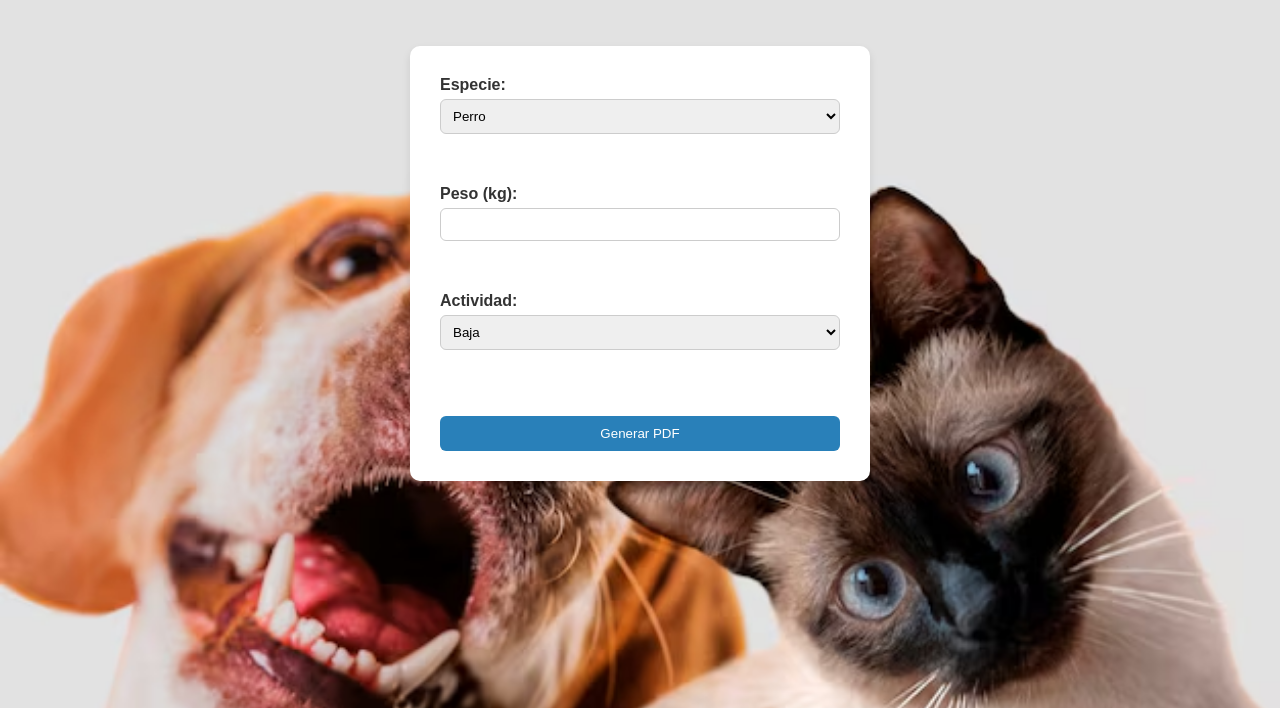
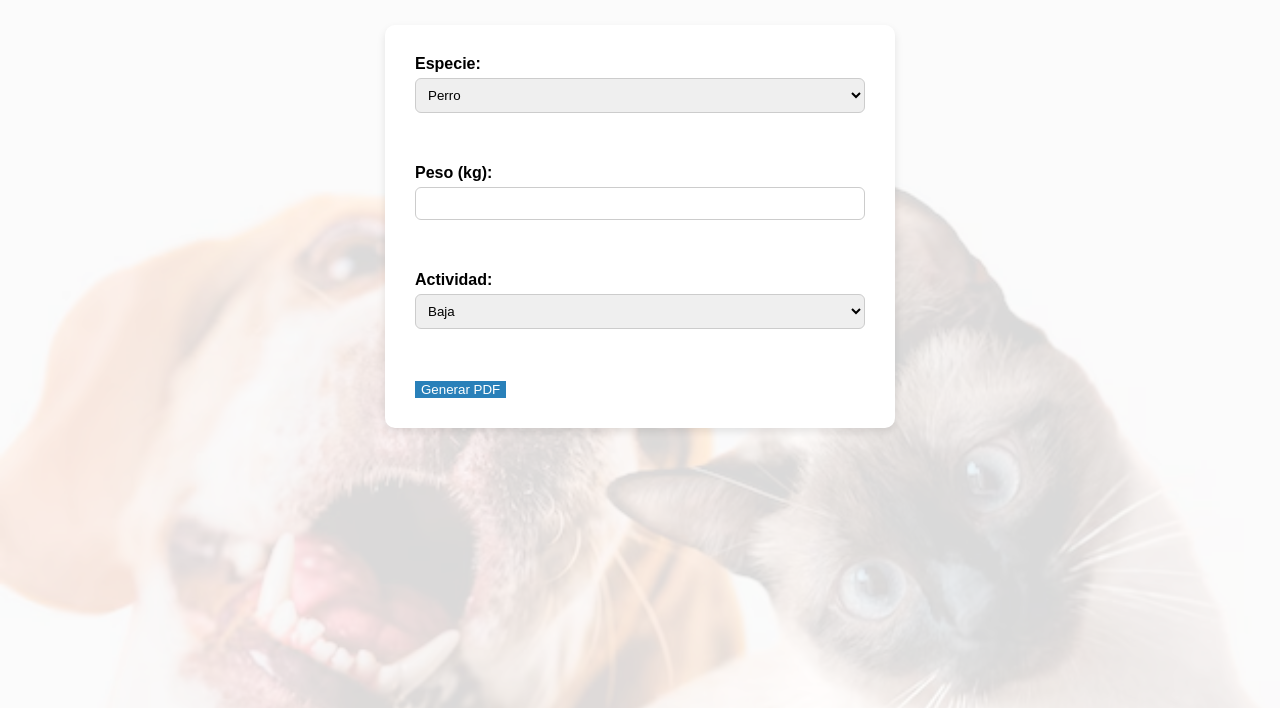
Before and after one commit to laurakathch/dieta-mascotas, a plain HTML site: page index.html in a window 1280 px wide. Shown: the part 92-800 px from the top of the page. Drawn offline with Linux system fonts and the light colour scheme.

Commit message:
Update style.css

```diff
--- a/style.css
+++ b/style.css
@@ -1,42 +1,56 @@
+/* Fondo general con imagen */
 body {
-  background-image: url(https://github.com/laurakathch/dieta-mascotas/blob/main/cute-pet-collage-isolated_23-2150007407.avif);
+  margin: 0;
+  font-family: Arial, sans-serif;
+  background: url('https://raw.githubusercontent.com/laurakathch/dieta-mascotas/main/cute-pet-collage-isolated_23-2150007407.avif') no-repeat center center fixed;
   background-size: cover;
-  background-position: center;
-  background-attachment: fixed;
+  position: relative;
 }
 
-body {
-  font-family: Arial, sans-serif;
-  background-color: #f7f9fc;
-  color: #333;
-  margin: 0;
-  padding: 0;
-  display: flex;
-  flex-direction: column;
-  align-items: center;
+/* Capa blanca translúcida encima del fondo */
+body::before {
+  content: "";
+  position: fixed;
+  top: 0;
+  left: 0;
+  height: 100%;
+  width: 100%;
+  background-color: rgba(255, 255, 255, 0.85); /* ajusta la opacidad aquí */
+  z-index: 0;
 }
 
+/* Contenedor del contenido */
+form, h1 {
+  position: relative;
+  z-index: 1;
+}
+
+/* Estilo del título */
 h1 {
+  text-align: center;
   margin-top: 40px;
   color: #2c3e50;
 }
 
+/* Estilo del formulario */
 form {
   background-color: #ffffff;
   padding: 30px;
-  margin: 40px 0;
+  margin: 40px auto;
   border-radius: 10px;
   box-shadow: 0 4px 8px rgba(0, 0, 0, 0.1);
   width: 90%;
-  max-width: 400px;
+  max-width: 450px;
 }
 
+/* Campos del formulario */
 label {
   display: block;
   margin-bottom: 15px;
   font-weight: bold;
 }
 
+input[type="text"],
 input[type="number"],
 select {
   width: 100%;
@@ -47,17 +61,9 @@ select {
   box-sizing: border-box;
 }
 
+/* Botón */
 button {
   background-color: #2980b9;
   color: white;
   border: none;
-  padding: 10px 20px;
-  margin-top: 15px;
-  border-radius: 6px;
-  cursor: pointer;
-  width: 100%;
-}
-
-button:hover {
-  background-color: #1f6391;
-}
+  padding
```
